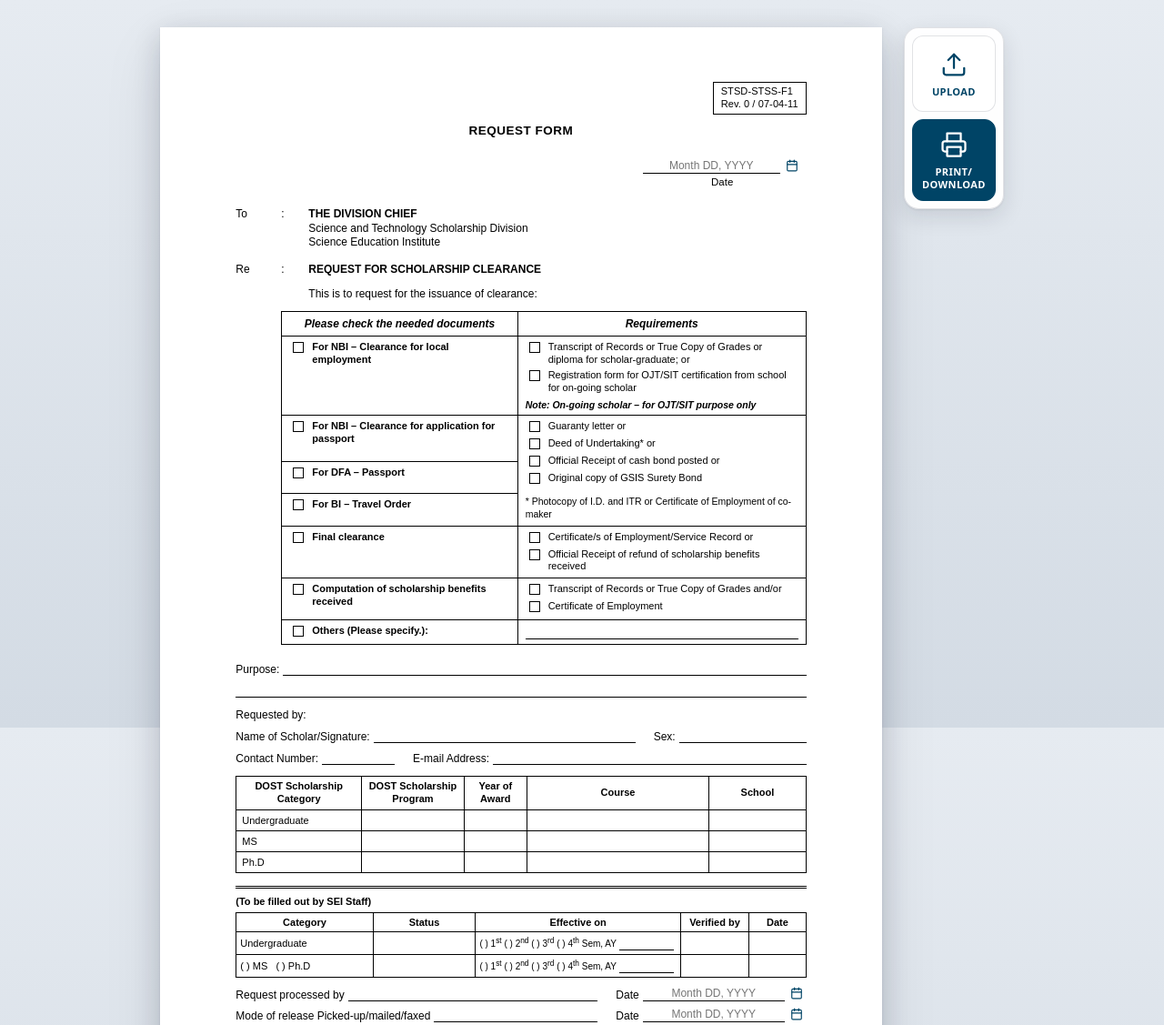
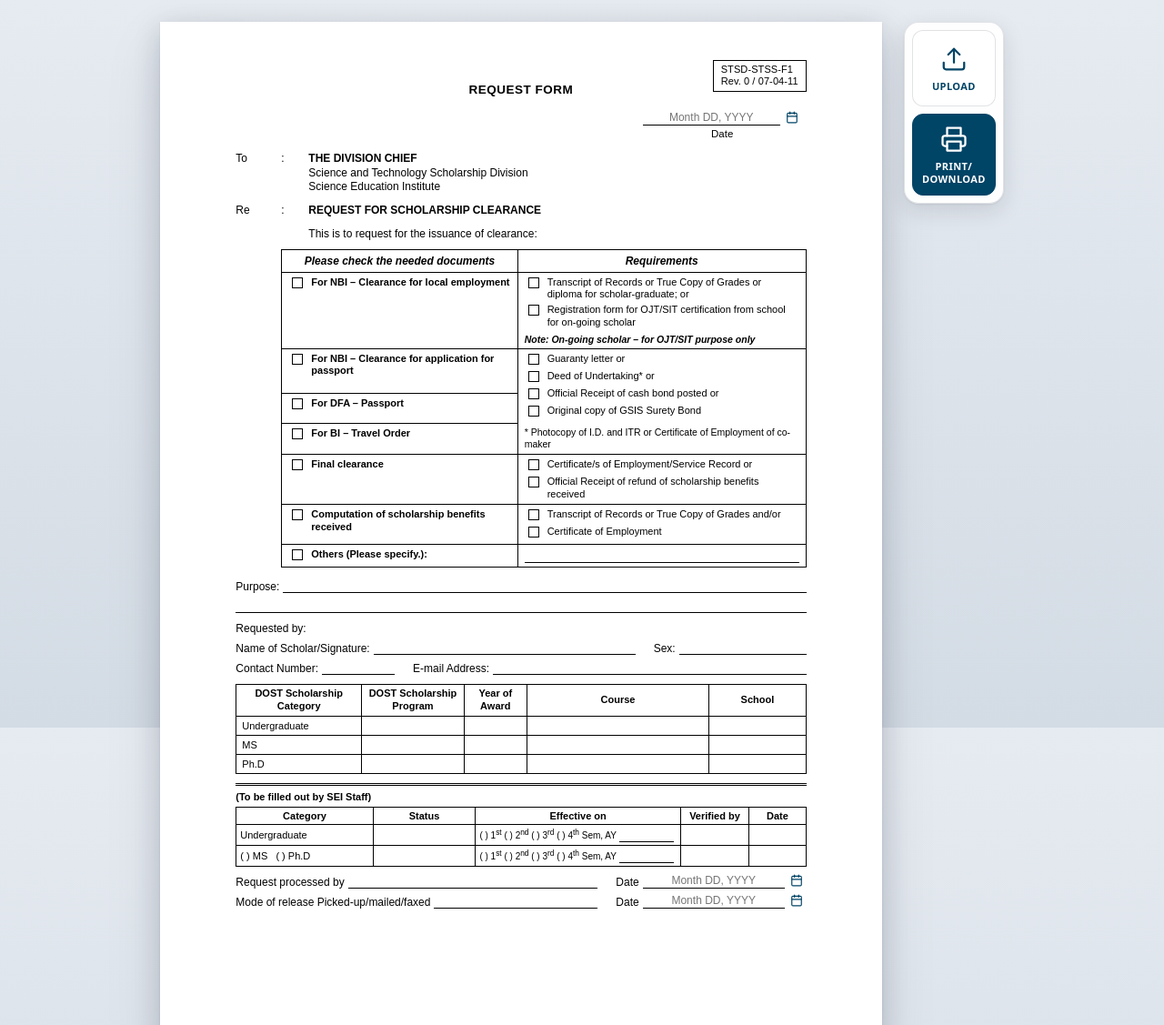
Before and after one commit to dostscholarships/clearance-form, a plain HTML site: page index.html in a window 1280 px wide. Shown: the top 1127 px of the page at 91% size. Drawn offline with Linux system fonts and the light colour scheme.

Commit message:
Update index.html

```diff
--- a/index.html
+++ b/index.html
@@ -30,7 +30,7 @@
     background-image: linear-gradient(180deg, #e6ebf1 0%, #d3dbe4 100%);
     background-attachment: fixed;
     margin: 0;
-    padding: 30px 16px 48px;
+    padding: 24px 16px 40px;
   }
 
   /* Layout container placing document and side toolbar next to each other */
@@ -44,22 +44,23 @@
     margin: 0 auto;
   }
 
-  /* Standard A4 Paper Layout (210mm x 297mm) */
+  /* Standard A4 Paper Layout (210mm x 297mm) - Adjusted Top/Bottom Padding */
   .paper {
     background: #ffffff;
     width: 210mm;
-    min-height: 297mm;
-    padding: 18mm 22mm;
+    height: 297mm;
+    padding: 13mm 22mm 12mm;
     box-shadow: 0 1px 2px rgba(15,23,42,0.10), 0 8px 28px rgba(15,23,42,0.16), 0 24px 60px rgba(15,23,42,0.10);
     position: relative;
     color: #000000;
     flex-shrink: 0;
+    overflow: hidden;
   }
 
   /* Document Revision Box Top Right */
   .rev-box {
     position: absolute;
-    top: 16mm;
+    top: 11mm;
     right: 22mm;
     border: 1px solid var(--line-black);
     padding: 3px 8px;
@@ -71,13 +72,13 @@
     line-height: 1.25;
   }
 
-  /* Main Title Header */
+  /* Main Title Header - Shifted Upwards */
   .title-header {
     text-align: center;
     font-size: 13.5px;
     font-weight: 700;
-    margin-top: 38px;
-    margin-bottom: 22px;
+    margin-top: 18px;
+    margin-bottom: 14px;
     letter-spacing: 0.5px;
   }
 
@@ -85,7 +86,7 @@
   .top-date-container {
     display: flex;
     justify-content: flex-end;
-    margin-bottom: 22px;
+    margin-bottom: 14px;
     padding-right: 5px;
   }
 
@@ -110,9 +111,9 @@
   .header-address-block {
     display: grid;
     grid-template-columns: 50px 30px 1fr;
-    row-gap: 14px;
+    row-gap: 10px;
     font-size: 12px;
-    margin-bottom: 12px;
+    margin-bottom: 10px;
   }
 
   .prefix-lbl {
@@ -138,7 +139,7 @@
     display: grid;
     grid-template-columns: 80px 1fr;
     margin-top: 2px;
-    margin-bottom: 12px;
+    margin-bottom: 10px;
     font-size: 12px;
   }
 
@@ -150,7 +151,7 @@
   .form-row {
     display: flex;
     align-items: flex-end;
-    margin-bottom: 8px;
+    margin-bottom: 6px;
     font-size: 12px;
     line-height: 1.2;
   }
@@ -214,13 +215,13 @@
     width: calc(100% - 50px);
     margin-left: 50px;
     border-collapse: collapse;
-    margin-bottom: 18px;
+    margin-bottom: 12px;
     font-size: 11px;
   }
 
   .req-table th, .req-table td {
     border: 1px solid var(--line-black);
-    padding: 5px 8px;
+    padding: 4px 7px;
     vertical-align: top;
   }
 
@@ -230,7 +231,7 @@
     text-align: center;
     background-color: #ffffff;
     font-size: 12px;
-    padding: 6px;
+    padding: 5px;
   }
 
   .col-check-desc {
@@ -283,40 +284,40 @@
   .table-note {
     font-style: italic;
     font-weight: 700;
-    margin-top: 6px;
+    margin-top: 5px;
     font-size: 10.5px;
   }
 
   .foot-note-asterisk {
     font-size: 10.5px;
-    line-height: 1.3;
-    margin-top: 10px;
+    line-height: 1.25;
+    margin-top: 8px;
   }
 
   /* Scholar Info Block */
   .scholar-info-section {
-    margin-top: 8px;
-    margin-bottom: 12px;
+    margin-top: 6px;
+    margin-bottom: 10px;
   }
 
   .requested-by-lbl {
     font-size: 12px;
-    margin-bottom: 8px;
+    margin-bottom: 6px;
   }
 
   /* DOST Scholarship Table */
   .scholar-grid-table {
     width: 100%;
     border-collapse: collapse;
-    margin-top: 10px;
-    margin-bottom: 14px;
+    margin-top: 8px;
+    margin-bottom: 10px;
     font-size: 11px;
   }
 
   .scholar-grid-table th, .scholar-grid-table td {
     border: 1px solid var(--line-black);
-    padding: 4px;
-    height: 22px;
+    padding: 3px 4px;
+    height: 21px;
   }
 
   .scholar-grid-table th {
@@ -349,7 +350,7 @@
   .double-divider {
     border: none;
     border-top: 3px double var(--line-black);
-    margin: 12px 0 8px 0;
+    margin: 10px 0 6px 0;
   }
 
   /* SEI Staff Section */
@@ -359,19 +360,19 @@
 
   .staff-header {
     font-weight: 700;
-    margin-bottom: 6px;
+    margin-bottom: 5px;
   }
 
   .staff-table {
     width: 100%;
     border-collapse: collapse;
-    margin-bottom: 8px;
+    margin-bottom: 6px;
     font-size: 11px;
   }
 
   .staff-table th, .staff-table td {
     border: 1px solid var(--line-black);
-    padding: 4px;
+    padding: 3px 4px;
     text-align: center;
     vertical-align: middle;
   }
@@ -391,7 +392,7 @@
   .staff-form-row {
     display: flex;
     align-items: flex-end;
-    margin-top: 5px;
+    margin-top: 4px;
     font-size: 11px;
   }
 
@@ -576,7 +577,7 @@
     flex-shrink: 0;
     align-self: flex-start;
     position: sticky;
-    top: 30px;
+    top: 24px;
   }
 
   .btn-bar, .btn-bar * {
@@ -691,9 +692,10 @@
     .paper {
       box-shadow: none;
       width: 210mm;
-      min-height: 297mm;
-      padding: 18mm 22mm;
+      height: 297mm;
+      padding: 13mm 22mm 12mm;
       margin: 0;
+      overflow: hidden;
     }
     .btn-bar, .file-input-btn, .btn-delete, .resize-handle, .rotate-handle {
       display: none !important;
@@ -902,7 +904,7 @@
       <span class="lbl">Purpose:</span>
       <input type="text" class="inp-line">
     </div>
-    <div class="form-row" style="margin-bottom: 12px;">
+    <div class="form-row" style="margin-bottom: 10px;">
       <input type="text" class="inp-line">
     </div>
 
```
